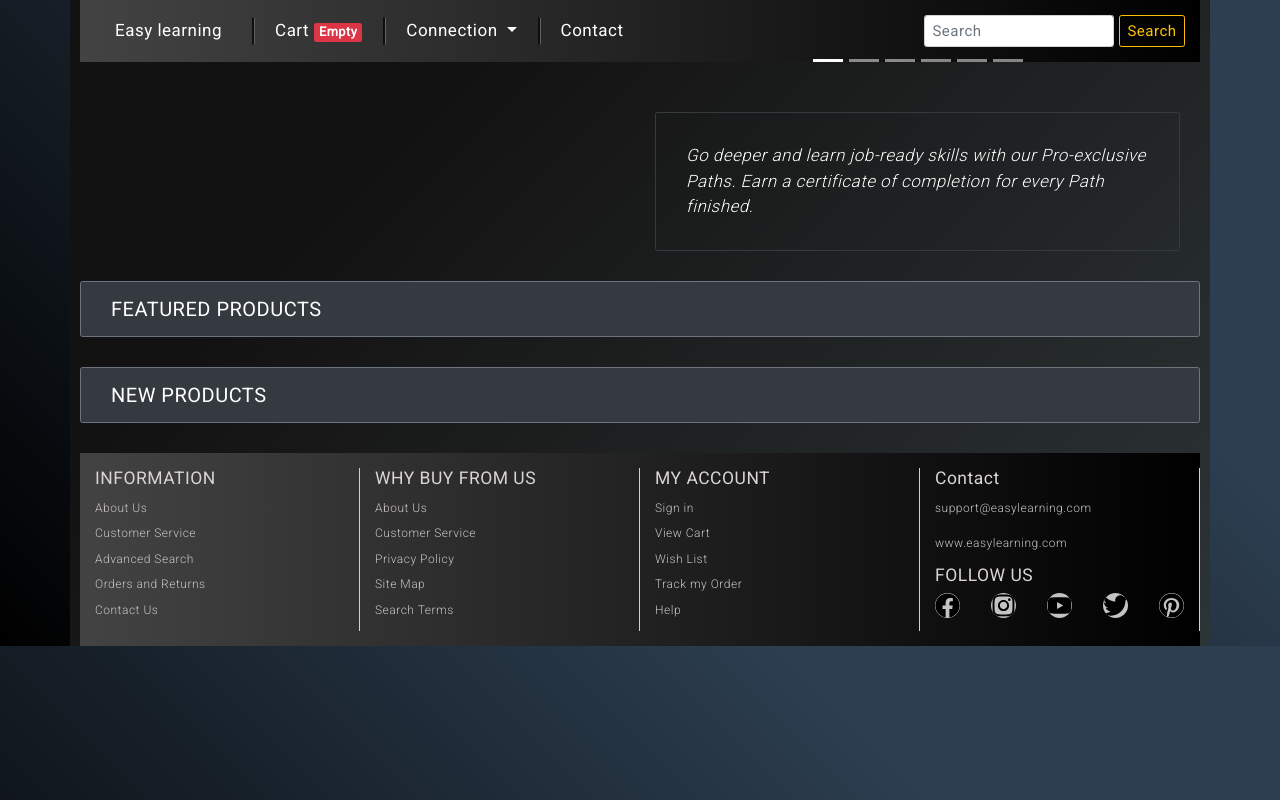
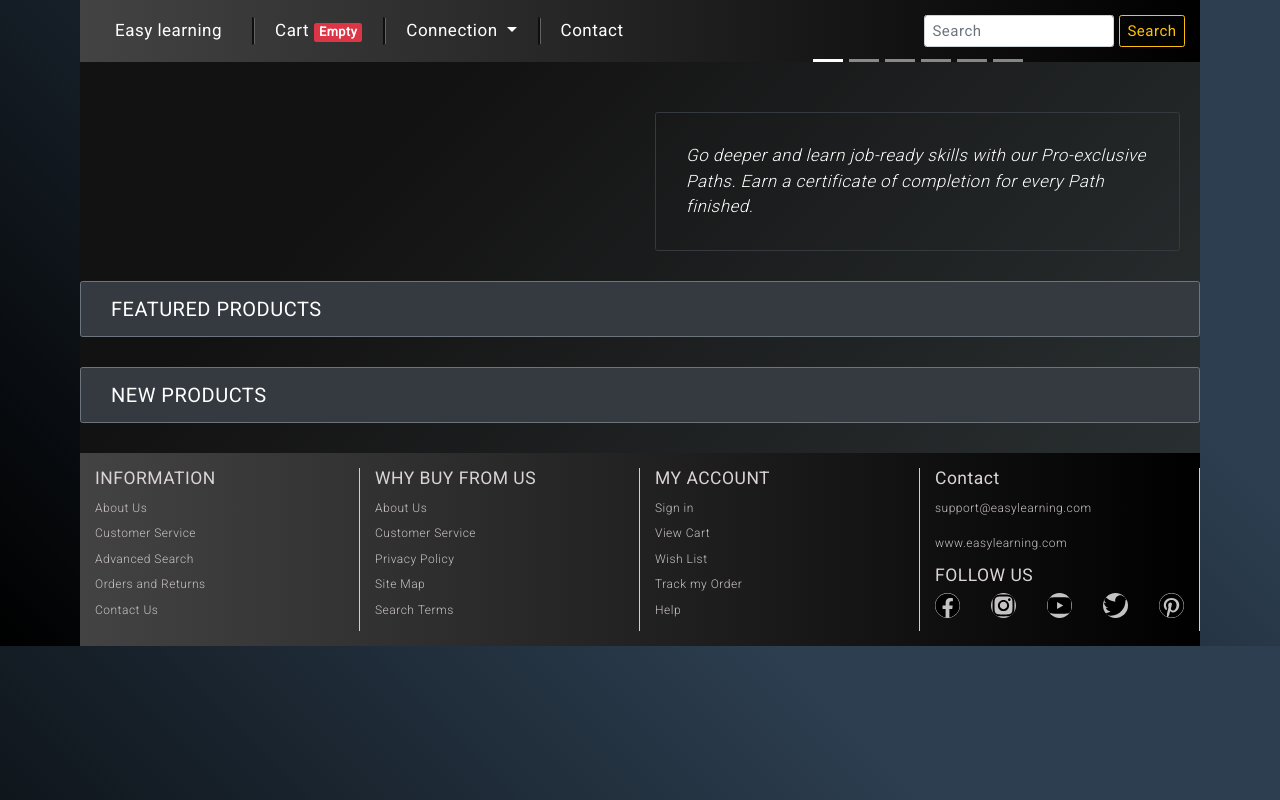
Before and after one commit to tenzind12/e-commerce-project, a PHP site: page / in a window 1280 px wide. Run offline with PHP 8.4, Linux system fonts and the light colour scheme; data that the repository does not hold is empty.

Commit message:
changed container style

```diff
--- a/assets/css/mainstyle.css
+++ b/assets/css/mainstyle.css
@@ -29,10 +29,16 @@ body {
   background-image: linear-gradient(-315deg, #000000 0%, #2c3e50 74%);
 }
 
-#bootstrap-overrides .container-lg {
-  background-color: #2d3436;
+#bootstrap-overrides .main-container {
+  background-color: #292b2c;
   background-image: linear-gradient(315deg, #2d3436 0%, #131212 74%);
   color: white;
+}
+
+@media (min-width: 1200px) {
+  #bootstrap-overrides .main-container {
+    margin: 0 8rem;
+  }
 }
 
 img {
--- a/inc/header.php
+++ b/inc/header.php
@@ -33,7 +33,7 @@
     <title>Easy learning - Learn at your pace</title>
   </head>
   <body id="bootstrap-overrides">
-      <div class="container-lg px-3">
+      <div class=main-container px-3">
           <div class="header_top">
             <nav class="navbar navbar-expand-lg navbar-dark">
                 <a class="navbar-brand" href="index.php"><b>Easy learning</b></a>
```
